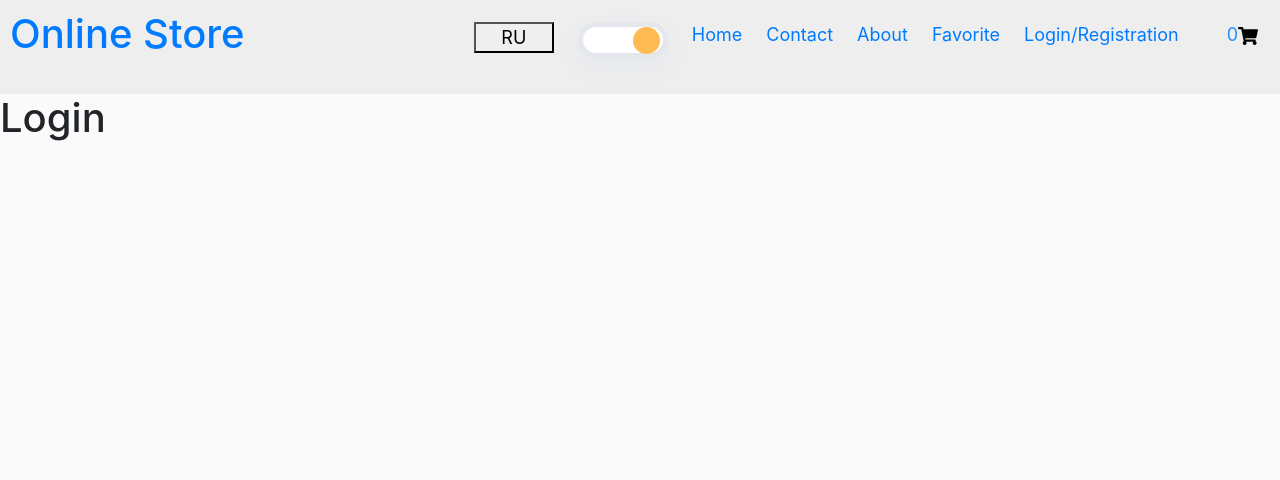
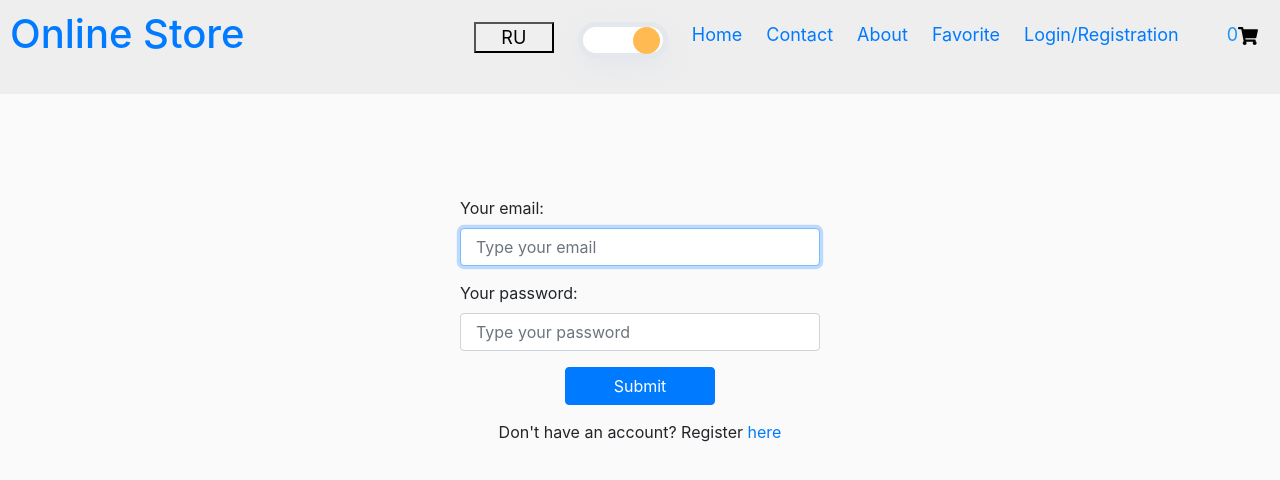
Before and after one commit to olzhas-b/OnlineStore, a React (Create React App) app: page /login in a window 1280 px wide. Shown: the top 480 px of the page. Built offline with nearby package versions, Linux system fonts and the light colour scheme.

Commit message:
Authorization

```diff
--- a/src/App.tsx
+++ b/src/App.tsx
@@ -7,12 +7,15 @@ import Section from "./Components/Section"
 import {DataProvider} from "./Contexts/Context";
 import Footer from "./Components/Footer";
 import LanguageContextProvider from "./Contexts/LanguageContext";
+import { UserProvider } from './Contexts/UserContext';
 class App extends Component{
     render() {
       return (
         <div className={"app"}>
             <ThemeContextProvider>
                <DataProvider>
+                   <UserProvider>
+
                    <Router>
                        <LanguageContextProvider>
                            <Header/>
@@ -20,6 +23,8 @@ class App extends Component{
                        <Section/>
                        <Footer/>
                    </Router>
+
+                   </UserProvider>
                </DataProvider>
             </ThemeContextProvider>
         </div>
--- a/src/Components/Section/Authorization/Login.tsx
+++ b/src/Components/Section/Authorization/Login.tsx
@@ -1,9 +1,86 @@
-import React from 'react';
+import React, { useRef, useEffect,useContext,useState } from 'react';
+import { User } from '../../../Interface/Interface'
+import {Link, Redirect} from "react-router-dom";
+import {UserContext} from "../../../Contexts/UserContext";
+
+const emailRE = /^([a-zA-Z0-9_\-\.]+)@([a-zA-Z0-9_\-\.]+).([a-zA-Z]{2,5})$/;
+const passRE = /^(?=.*[a-z])(?=.*[A-Z])(?=.*\d)[a-zA-Z\d]{8,}$/;
 function Login() {
-    return(
-        <div>
-            <h1>Login</h1>
+    const context = useContext(UserContext)
+    let user: User = { email: "", id: 0, password: "", name: "" }
+    const [state,setState] = useState(false)
+    const email = useRef<HTMLInputElement>(null);
+    const pass = useRef<HTMLInputElement>(null);
+
+    useEffect(() => {
+        email.current?.focus();
+
+      }, []);
+    useEffect(()=>
+    console.log('rnder'))
+    const PressHandler = (event: { preventDefault: () => void; }) => {
+        event.preventDefault();
+
+        if (!emailRE.test(user.email)) {
+            alert("Please enter a valid email address");
+            console.log('Error');
+            email.current?.focus();
+            email.current!.value = '';
+        }
+        else if(!passRE.test(user.password)) {
+            alert("Please enter a valid password");
+            console.log('Error');
+            pass.current!.value = '';
+            pass.current!.focus();
+        }
+        else {
+            setState(()=>context.loginUser(user))
+
+            email.current!.value = '';
+            pass.current!.value = '';
+        }
+    }
+
+    if(state){
+        return (<Redirect to='/'/>)
+    }
+    else {
+    return (
+    <div className="auth-form">
+    <form>
+        <div className="form-group">
+            <label htmlFor="inputEmail">Your email:</label>
+            <input
+                ref={email}
+                type="text"
+                className="form-control"
+                id="inputEmail"
+                onChange={(e) => {
+                    user.email = e.target.value
+                }}
+                placeholder="Type your email"
+                required
+            />
+            <label htmlFor="inputPassword">Your password:</label>
+            <input
+                ref={pass}
+                type="text"
+                className="form-control"
+                id="inputPassword"
+                onChange={(e) => {
+                    user.password = e.target.value
+                }}
+                placeholder="Type your password"
+                required
+            />
+
         </div>
+        <button onClick={PressHandler} type="submit" className="btn btn-primary">Submit</button>
+        <p>Don't have an account? Register <Link to="/Registration">here</Link></p>
+    </form>
+
+    </div>
     )
+            }
 }
 export default Login;
--- a/src/Components/Section/Authorization/Registration.tsx
+++ b/src/Components/Section/Authorization/Registration.tsx
@@ -1,10 +1,97 @@
-import React from 'react';
+import React, { useRef, useEffect,useContext,useState } from 'react';
+import { User } from '../../../Interface/Interface'
+import {UserContext} from "../../../Contexts/UserContext";
+import { Redirect,Link } from 'react-router-dom';
 
+const emailRE = /^([a-zA-Z0-9_\-\.]+)@([a-zA-Z0-9_\-\.]+).([a-zA-Z]{2,5})$/;
+const passRE = /^(?=.*[a-z])(?=.*[A-Z])(?=.*\d)[a-zA-Z\d]{8,}$/;
 function Registration() {
-    return(
-        <div>
-            <h1>Registration</h1>
+    const context = useContext(UserContext)
+    let user: User = { email: "", id: 0, password: "", name: "" };
+    const [state,setState] = useState(false)
+    const email = useRef<HTMLInputElement>(null);
+    const pass = useRef<HTMLInputElement>(null);
+    const name = useRef<HTMLInputElement>(null);
+    useEffect(() => {
+        name.current?.focus();
+      }, []);
+
+    const PressHandler = (event: { preventDefault: () => void; }) => {
+        event.preventDefault();
+        if (!emailRE.test(user.email)) {
+            alert("Please enter a valid email address");
+            console.log('Error');
+            email.current!.value = '';
+            email.current?.focus();
+        }
+        else if(!passRE.test(user.password)) {
+            alert("Please enter a valid password");
+            console.log('Error');
+            pass.current!.value = '';
+            pass.current?.focus();
+        }
+        else {
+            context.addUser(user)
+            setState(()=>!state)
+            email.current!.value = '';
+            pass.current!.value = '';
+
+        }
+    }
+    if(state===true){
+        return (<Redirect to='/'/>)
+    }
+    else{
+    return (
+    <div className="auth-form">
+    <form>
+        <div className="form-group">
+            <span>Registration</span><br/>
+            <label htmlFor="inputName">Your name:</label>
+            <input
+                ref={pass}
+                type="text"
+                className="form-control"
+                id="inputName"
+                onChange={(e) => {
+                    user.name = e.target.value
+                }}
+                placeholder="Type your name"
+                required
+            />
+            <label htmlFor="inputEmail">Your email:</label>
+            <input
+                ref={email}
+                type="text"
+                className="form-control"
+                id="inputEmail"
+                onChange={(e) => {
+                    user.email = e.target.value
+
+                }}
+                placeholder="Type your email"
+                required
+            />
+            <label htmlFor="inputPassword">Your password:</label>
+            <input
+                ref={pass}
+                type="text"
+                className="form-control"
+                id="inputPassword"
+                onChange={(e) => {
+                    user.password = e.target.value
+                }}
+                placeholder="Type your password"
+                required
+            />
+
+
         </div>
+        <button onClick={PressHandler} type="submit" className="btn btn-primary">Submit</button>
+
+    </form>
+    </div>
     )
+            }
 }
 export default Registration;
--- a/src/Components/Section/Home/Home.tsx
+++ b/src/Components/Section/Home/Home.tsx
@@ -11,7 +11,7 @@ export class Home extends Component {
             <div id="product">
                 {
                     products.map((product: PRODUCT) =>(
-                        <Product product={product}> </Product>
+                        <Product product={product} key={product._id}> </Product>
                         ))
                 }
             </div>
--- a/src/Components/css/Section.css
+++ b/src/Components/css/Section.css
@@ -1,3 +1,22 @@
 section {
     min-height: 1300px;
 }
+.auth-form{
+    width:360px;
+    margin: auto;
+    padding: 8% 0 0;
+    text-align: center;
+}
+.auth-form p{
+    padding:15px
+}
+.form-group{
+    text-align: left;
+}
+.form-group span{
+    font-size: 110%;
+}
+.form-group input{
+    margin: 0 0 15px;
+    padding: 15px;
+}
--- /dev/null
+++ b/src/Contexts/UserContext.tsx
@@ -0,0 +1,76 @@
+import React, { Component } from 'react'
+import {User,Users} from '../Interface/Interface'
+import  { Redirect } from 'react-router-dom'
+import {initialUsers} from "../Data/initialDATA";
+
+
+export const UserContext = React.createContext<Users | any>(initialUsers);
+export class UserProvider extends Component {
+
+    state: Users  = initialUsers;
+
+    addUser = (newUser:User) => {
+        const {users} = this.state;
+        if (users && newUser) {
+            const checker = users.find((u) => u.email === newUser.email);
+            if (checker) {
+              return;
+            }
+            newUser.id = users.length + 1;
+            this.setState({users: users.concat(newUser)})
+          }
+    }
+    loginUser = (user: User) => {
+        const {users} = this.state;
+        console.log('logggg')
+        if (users && user) {
+          const checker = users.find(
+            (u) => u.email === user.email && u.password === user.password
+          );
+          if (checker) {
+              console.log('true')
+            return true
+          }
+          else
+          return false
+        }
+        return false
+    }
+
+    /* removeProduct = (id: string) => {
+        if(window.confirm("Do you want to delete this product?")){
+            const {basket} = this.state;
+            basket.forEach((item, index) =>{
+                if(item._id === id){
+                    basket.splice(index, 1)
+                }
+            })
+            this.setState({basket: basket});
+            this.getTotal();
+        }
+
+    }; */
+
+
+    componentDidUpdate(){
+        localStorage.setItem('dataUser', JSON.stringify(this.state))
+    };
+
+    componentDidMount(){
+        const dataUser = JSON.parse(localStorage.getItem('dataUser') as string);
+        if(dataUser !== null){
+            this.setState(dataUser);
+        }
+    }
+
+
+    render() {
+        const {users} = this.state;
+        const {addUser,loginUser} = this;
+        return (
+            <UserContext.Provider value={{users,addUser,loginUser}}>
+                {this.props.children}
+            </UserContext.Provider>
+        )
+    }
+}
--- a/src/Data/initialDATA.ts
+++ b/src/Data/initialDATA.ts
@@ -1,4 +1,5 @@
-import {Data, LANGUAGE, theme} from "../Interface/Interface";
+import { rootCertificates } from "tls";
+import {Data, LANGUAGE, theme, Users} from "../Interface/Interface";
 
 export const initialData: Data = {
     products: [
@@ -74,6 +75,13 @@ export const initialData: Data = {
     removeProduct: () => {},
     getTotal: () => {}
 };
+export const initialUsers : Users = {
+    users: [
+        {"id":0,"email":"root@root.kz","name":"root","password":"Root2020"}
+    ],
+    addUser: () => {},
+    loginUser: ()=> {return false}
+}
 export const initialTheme : theme = {
     isLightTheme: true,
     header_light: {color:'#555', background: '#eee'},
```
Also changed, not shown: src/Interface/Interface.tsx (+11 -0 lines).
